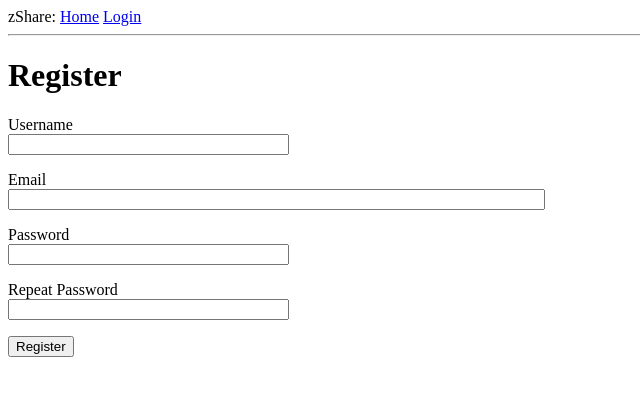
After one commit to adun1/zShare, a Flask app: page /register in a window 1280 px wide. The commit adds this page. Shown: the top 396 px of the page, without its empty margins (0-640 px from the left). Run offline with Flask 3, Linux system fonts and the light colour scheme.

Commit message:
user login and registration added

```diff
--- a/app/__init__.py
+++ b/app/__init__.py
@@ -2,10 +2,13 @@ from flask import Flask
 from config import Config
 from flask_sqlalchemy import SQLAlchemy
 from flask_migrate import Migrate
+from flask_login import LoginManager
 
 app = Flask(__name__)
 app.config.from_object(Config)
 db = SQLAlchemy(app)
 migrate = Migrate(app, db)
+login = LoginManager(app)
+login.login_view = 'login'
 
 from app import routes, models
--- a/app/forms.py
+++ b/app/forms.py
@@ -1,9 +1,29 @@
 from flask_wtf import FlaskForm
 from wtforms import StringField, PasswordField, BooleanField, SubmitField
-from wtforms.validators import DataRequired
+from wtforms.validators import ValidationError, DataRequired, Email, EqualTo
+import sqlalchemy as sa
+from app import db
+from app.models import User
 
 class LoginForm(FlaskForm):
     username = StringField('Username', validators=[DataRequired()])
     password = PasswordField('Password', validators=[DataRequired()])
     remember_me = BooleanField('Remember Me')
     submit = SubmitField('Sign in')
+
+class RegistrationForm(FlaskForm):
+    username = StringField('Username', validators=[DataRequired()])
+    email = StringField('Email', validators=[DataRequired(), Email()])
+    password = PasswordField('Password', validators=[DataRequired()])
+    password2 = PasswordField('Repeat Password', validators=[DataRequired(), EqualTo('password')])
+    submit = SubmitField('Register')
+
+    def validate_username(self, username):
+        user = db.session.scalar(sa.select(User).where(User.username == username.data))
+        if user is not None:
+            raise ValidationError('Please use a different username.')
+
+    def validate_email(self, email):
+        user = db.session.scalar(sa.select(User).where(User.email == email.data))
+        if user is not None:
+            raise ValidationError('Please use a different email address.')
--- a/app/routes.py
+++ b/app/routes.py
@@ -1,11 +1,16 @@
-from flask import render_template, flash, redirect, url_for
-from app import app
-from app.forms import LoginForm
+from flask import render_template, flash, redirect, url_for, request
+from app import app, db
+from app.forms import LoginForm, RegistrationForm
+from flask_login import current_user, login_user, logout_user, login_required
+import sqlalchemy as sa
+from app.models import User
+from urllib.parse import urlsplit
+
 
 @app.route('/')
 @app.route('/index')
+@login_required
 def index():
-    user = {'username': 'adun'}
     posts = [
         {
             'author': {'username': 'jane'},
@@ -24,13 +29,40 @@ def index():
             'body': 'michael the archangel'
         }
     ]
-    return render_template('index.html', title='Home', user=user, posts=posts)
+    return render_template('index.html', title='Home', posts=posts)
 
 @app.route('/login', methods=['GET', 'POST'])
 def login():
+    if current_user.is_authenticated:
+        return redirect(url_for('index'))
     form = LoginForm()
     if form.validate_on_submit():
-        flash('Login requested for user {}, remember_me{}'.format(
-            form.username.data, form.remember_me.data))
+        user = db.session.scalar(sa.select(User).where(User.username == form.username.data))
+        if user is None or not user.check_password(form.password.data):
+            flash('Invalid username or password')
+            return redirect(url_for('login'))
+        login_user(user, remember=form.remember_me.data)
+        next_page = request.args.get('next')
+        if not next_page or urlsplit(next_page).netloc != '':
+            next_page = url_for('index')
+        return redirect(next_page)
+    return render_template('login.html', title='Sign In', form=form)
+
+@app.route('/logout')
+def logout():
+    logout_user()
+    return redirect(url_for('index'))
+
+@app.route('/register', methods=['GET', 'POST'])
+def register():
+    if current_user.is_authenticated:
         return redirect(url_for('index'))
-    return render_template('login.html', title='Sign In', form=form)
+    form = RegistrationForm()
+    if form.validate_on_submit():
+        user = User(username=form.username.data, email=form.email.data)
+        user.set_password(form.password.data)
+        db.session.add(user)
+        db.session.commit()
+        flash('Congratulations, you are now a registered user!')
+        return redirect(url_for('login'))
+    return render_template('register.html', title='Register', form=form)
--- a/app/templates/base.html
+++ b/app/templates/base.html
@@ -11,7 +11,11 @@
         <div>
             zShare:
             <a href="{{ url_for('index') }}">Home</a>
+            {% if current_user.is_anonymous %}
             <a href="{{ url_for('login') }}">Login</a>
+            {% else %}
+            <a href="{{ url_for('logout') }}">Logout</a>
+            {% endif %}
         </div>
         <hr />
         {% with messages = get_flashed_messages() %}
--- a/app/templates/index.html
+++ b/app/templates/index.html
@@ -1,7 +1,7 @@
 {% extends "base.html" %}
 
 {% block content %}
-    <h1>Hello, {{ user.username }}!</h1>
+    <h1>Hello, {{ current_user.username }}!</h1>
     {% for post in posts %}
     <div><p>{{ post.author.username }} says: <b>{{ post.body }}</b></p></div>
     {% endfor %}
--- a/app/templates/login.html
+++ b/app/templates/login.html
@@ -21,4 +21,5 @@
         <p>{{ form.remember_me() }} {{ form.remember_me.label }}</p>
         <p>{{ form.submit() }}</p>
     </form>
+    <p>New User? <a href="{{ url_for('register') }}">Click to Register!</a></p>
 {% endblock %}
--- /dev/null
+++ b/app/templates/register.html
@@ -0,0 +1,37 @@
+{% extends "base.html" %}
+
+{% block content %}
+    <h1>Register</h1>
+    <form action ="" method="post">
+        {{ form.hidden_tag() }}
+        <p>
+            {{ form.username.label }}<br>
+            {{ form.username(size=32) }}<br>
+            {% for error in form.username.errors %}
+            <span style="color: red;">[{{ error }}]</span>
+            {% endfor %}
+        </p>
+        <p>
+            {{ form.email.label }}<br>
+            {{ form.email(size=64) }}<br>
+            {% for error in form.email.errors %}
+            <span style="color: red;">[{{ error }}]</span>
+            {% endfor %}
+        </p>
+        <p>
+            {{ form.password.label }}<br>
+            {{ form.password(size=32) }}<br>
+            {% for error in form.password.errors %}
+            <span style="color: red;">[{{ error }}]</span>
+            {% endfor %}
+        </p>
+        <p>
+            {{ form.password2.label }}<br>
+            {{ form.password2(size=32) }}<br>
+            {% for error in form.password2.errors %}
+            <span style="color: red;">[{{ error }}]</span>
+            {% endfor %}
+        </p>
+        <p>{{ form.submit() }}</p>
+    </form>
+{% endblock %}
```
Also changed, not shown: app/models.py (+15 -2 lines).
